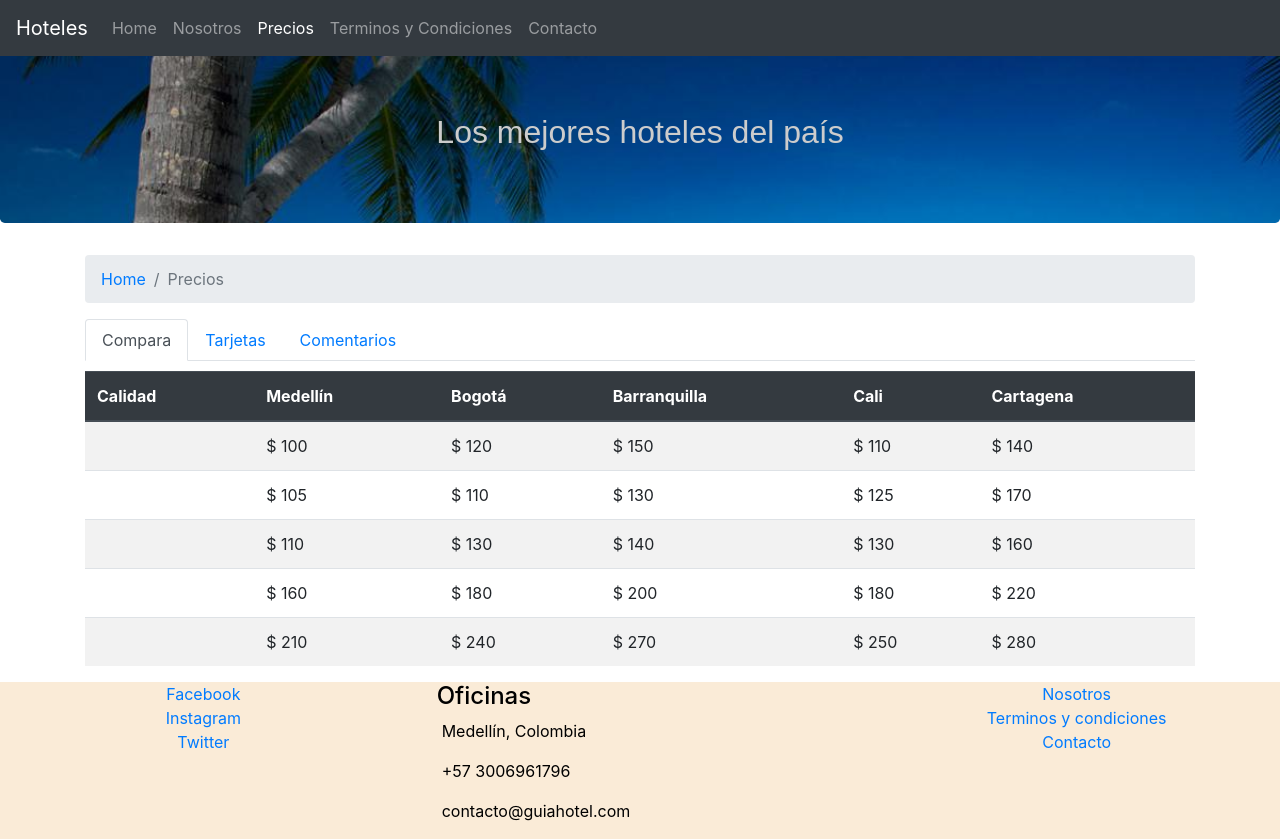
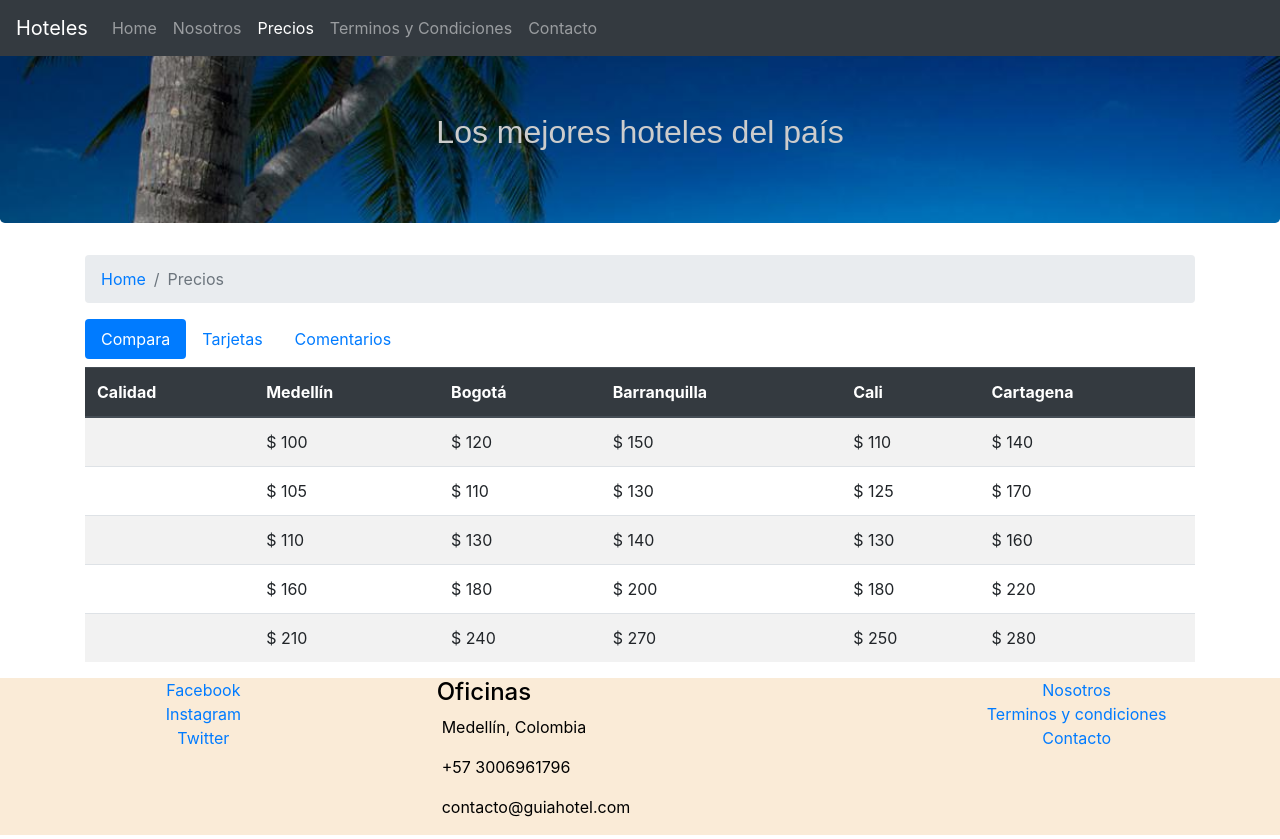
Before and after one commit to Jeroquendo/guia_hotel, a website: page precios.html in a window 1280 px wide. Drawn offline with nearby package versions, Linux system fonts and the light colour scheme; a web font is replaced by a local one.

Commit message:
utilizando pills

```diff
--- a/css/main.css
+++ b/css/main.css
@@ -30,6 +30,3 @@ footer{
 .footer-addres-icon{
     padding-right: 5px;
 }
-.tab-content{
-    padding-top: 10px;
-}
--- a/precios.html
+++ b/precios.html
@@ -41,15 +41,15 @@
             </ol>
         </nav>
 
-        <ul class="nav nav-tabs" id="myTab" role="tablist">
+        <ul class="nav nav-pills mb-2" id="myTab" role="tablist">
           <li class="nav-item">
-            <a class="nav-link active" id="compara-tab" data-toggle="tab" href="#compara" role="tab" aria-controls="compara" aria-selected="true">Compara</a>
+            <a class="nav-link active" id="compara-tab" data-toggle="pill" href="#compara" role="tab" aria-controls="compara" aria-selected="true">Compara</a>
           </li>
           <li class="nav-item">
-            <a class="nav-link" id="tarjetas-tab" data-toggle="tab" href="#tarjetas" role="tab" aria-controls="tarjetas" aria-selected="false">Tarjetas</a>
+            <a class="nav-link" id="tarjetas-tab" data-toggle="pill" href="#tarjetas" role="tab" aria-controls="tarjetas" aria-selected="false">Tarjetas</a>
           </li>
           <li class="nav-item">
-            <a class="nav-link" id="comentarios-tab" data-toggle="tab" href="#comentarios" role="tab" aria-controls="comentarios" aria-selected="false">Comentarios</a>
+            <a class="nav-link" id="comentarios-tab" data-toggle="pill" href="#comentarios" role="tab" aria-controls="comentarios" aria-selected="false">Comentarios</a>
           </li>
         </ul>
         <div class="tab-content" id="myTabContent">
```
